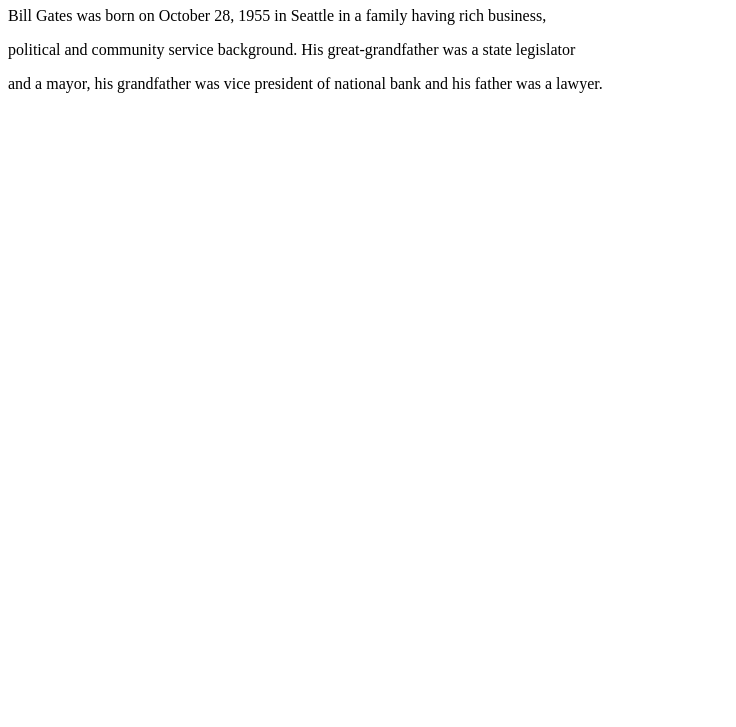
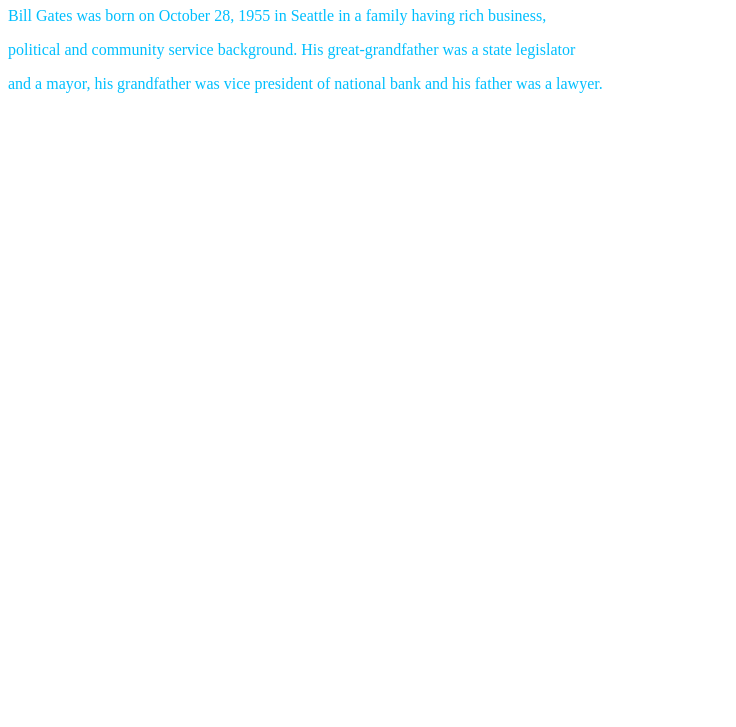
Before and after one commit to Shuidavi/test, a plain HTML site: page index.html in a window 1280 px wide. Shown: the part 73-800 px from the top of the page, without its empty margins (0-736 px from the left). Drawn offline with Linux system fonts and the light colour scheme.

Commit message:
text color

```diff
--- a/css.css
+++ b/css.css
@@ -1,3 +1,6 @@
 h1{
     color: yellow;
 }
+p{
+    color: deepskyblue;
+}
```
